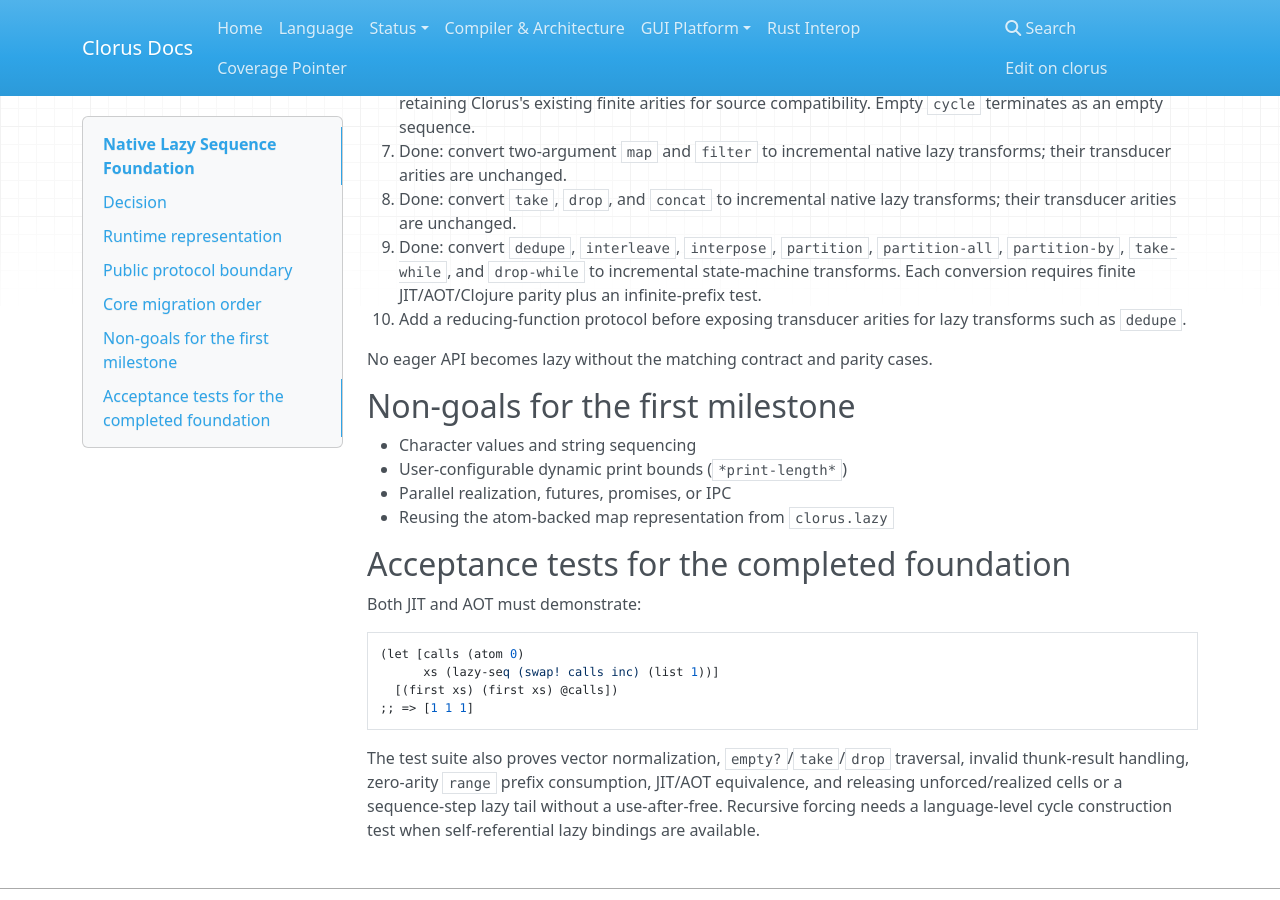
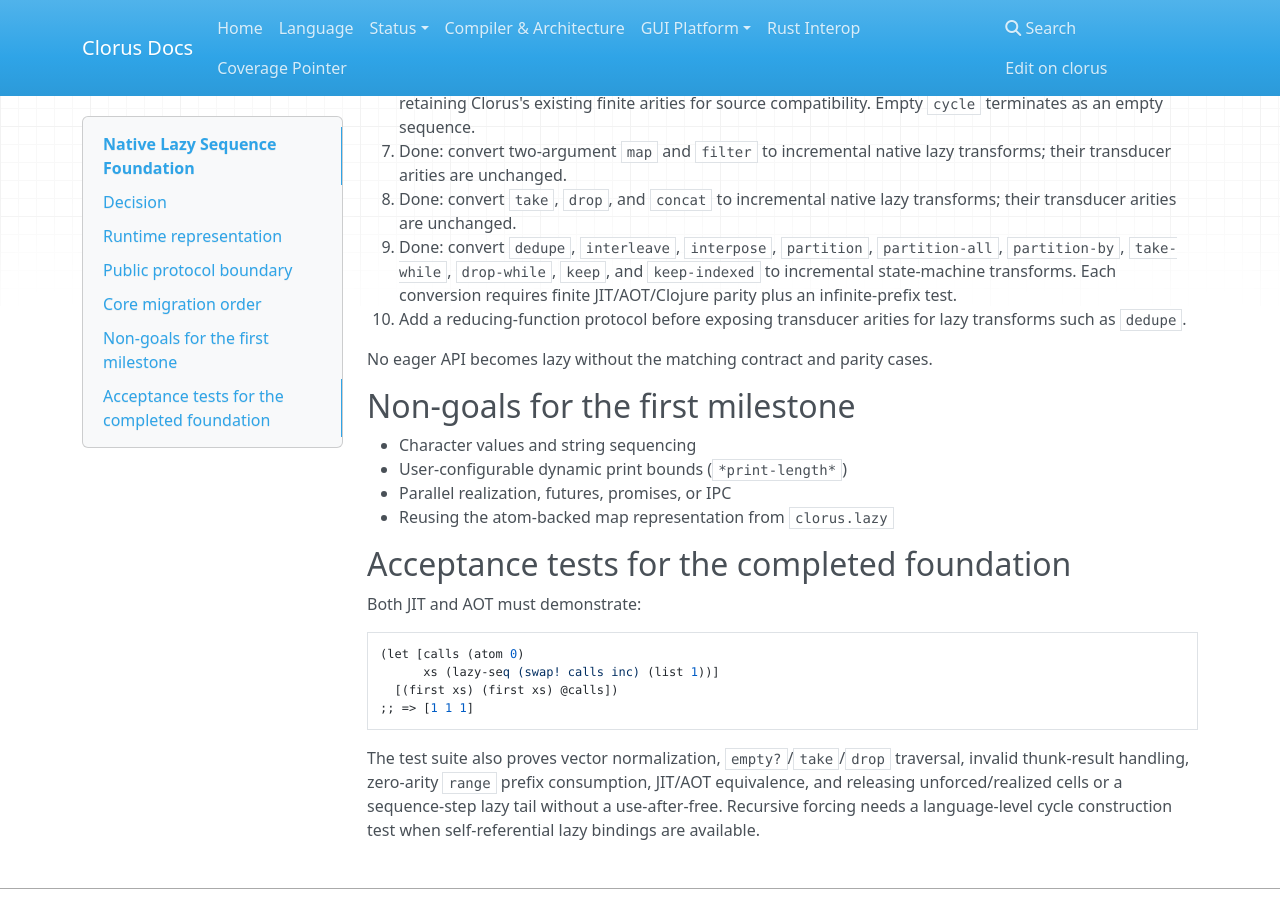
Before and after one commit to prabhugopal/clorus, an MkDocs documentation site: the page built from docs/design/LAZY_SEQUENCE_FOUNDATION.md, in a window 1280 px wide and 900 px high, scrolled down 1708 px. Built offline with MkDocs 1.6.1, drawn with Linux system fonts in a browser that asks for light colours; nearby versions of some CDN libraries.

Commit message:
feat: make keep transforms lazy

```diff
--- a/docs/design/LAZY_SEQUENCE_FOUNDATION.md
+++ b/docs/design/LAZY_SEQUENCE_FOUNDATION.md
@@ -86,7 +86,7 @@ continues to use `count` for finite counted collections.
 8. Done: convert `take`, `drop`, and `concat` to incremental native lazy transforms;
    their transducer arities are unchanged.
 9. Done: convert `dedupe`, `interleave`, `interpose`, `partition`, `partition-all`, `partition-by`,
-   `take-while`, and `drop-while`
+   `take-while`, `drop-while`, `keep`, and `keep-indexed`
    to incremental state-machine
    transforms. Each
    conversion requires
```
Also changed, not shown: 5 other files.
